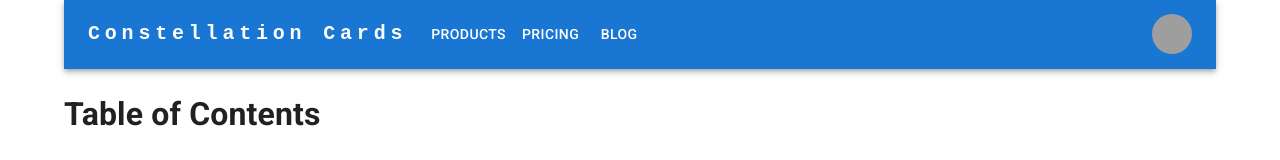
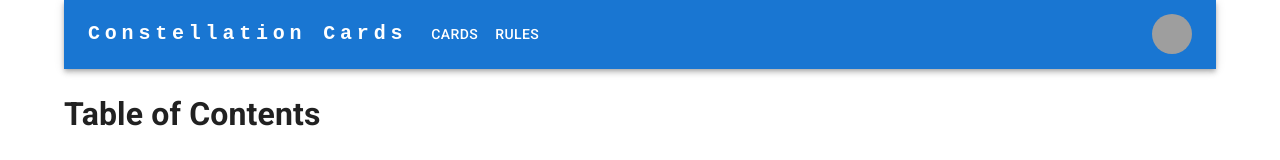
Before and after one commit to constellation-cards/furnace, a Next.js app: page /rules in a window 1280 px wide. Shown: the top 160 px of the page. Built offline with nearby package versions, Linux system fonts and the light colour scheme; grey boxes are pictures that could not be loaded.

Commit message:
Add actual pages to appbar

```diff
--- a/pages/index.tsx
+++ b/pages/index.tsx
@@ -93,7 +93,7 @@ const Deck = ({ deck, stacks, cards }: DeckProps) => {
       <Grid container spacing={2} key={deck.uid}>
         {map(
           (stack) => (
-            <Stack stack={stack} cards={cards} />
+            <Stack stack={stack} cards={cards} key={stack.uid} />
           ),
           values(stacksInThisDeck)
         )}
--- a/pages/stacks/[stack].tsx
+++ b/pages/stacks/[stack].tsx
@@ -1,8 +1,7 @@
 import { ConstellationCard, ConstellationCardStack, getCards, getStacks } from "@constellation-cards/cards";
-import { Deck } from "@mui/icons-material";
 import { Container } from "@mui/material";
 import { GetStaticPaths, GetStaticProps, NextPage } from "next";
-import { filter, find, includes, map, pluck, propEq, values } from "ramda";
+import { filter, find, includes, map, pluck, propEq } from "ramda";
 
 import CardGrid from "../../src/CardGrid";
 import ConstellationCardsLayout from "../../src/ConstellationCardsLayout";
--- a/src/ConstellationCardsAppbar.tsx
+++ b/src/ConstellationCardsAppbar.tsx
@@ -1,19 +1,24 @@
+import MenuIcon from '@mui/icons-material/Menu';
+import { AppBar, Avatar, Box, Button, Container, IconButton, Menu, MenuItem, Toolbar, Tooltip, Typography } from '@mui/material';
 import * as React from 'react';
-import AppBar from '@mui/material/AppBar';
-import Box from '@mui/material/Box';
-import Toolbar from '@mui/material/Toolbar';
-import IconButton from '@mui/material/IconButton';
-import Typography from '@mui/material/Typography';
-import Menu from '@mui/material/Menu';
-import MenuIcon from '@mui/icons-material/Menu';
-import Container from '@mui/material/Container';
-import Avatar from '@mui/material/Avatar';
-import Button from '@mui/material/Button';
-import Tooltip from '@mui/material/Tooltip';
-import MenuItem from '@mui/material/MenuItem';
 
-const pages = ['Products', 'Pricing', 'Blog'];
-const settings = ['Profile', 'Account', 'Dashboard', 'Logout'];
+interface LinkListElement {
+  label: string;
+  href: string;
+}
+
+const pages: LinkListElement[] = [
+  {
+    label: 'Cards',
+    href: '/'
+  },
+  {
+    label: 'Rules',
+    href: 'rules'
+  },
+]
+
+const settings = ['Logout'];
 
 const ResponsiveAppBar = () => {
   const [anchorElNav, setAnchorElNav] = React.useState<null | HTMLElement>(null);
@@ -86,8 +91,8 @@ const ResponsiveAppBar = () => {
               }}
             >
               {pages.map((page) => (
-                <MenuItem key={page} onClick={handleCloseNavMenu}>
-                  <Typography textAlign="center">{page}</Typography>
+                <MenuItem key={page.href} component={'a'} href={page.href}>
+                  <Typography textAlign="center">{page.label}</Typography>
                 </MenuItem>
               ))}
             </Menu>
@@ -113,11 +118,11 @@ const ResponsiveAppBar = () => {
           <Box sx={{ flexGrow: 1, display: { xs: 'none', md: 'flex' } }}>
             {pages.map((page) => (
               <Button
-                key={page}
-                onClick={handleCloseNavMenu}
+                key={page.href}
+                href={page.href}
                 sx={{ my: 2, color: 'white', display: 'block' }}
               >
-                {page}
+                {page.label}
               </Button>
             ))}
           </Box>
```
